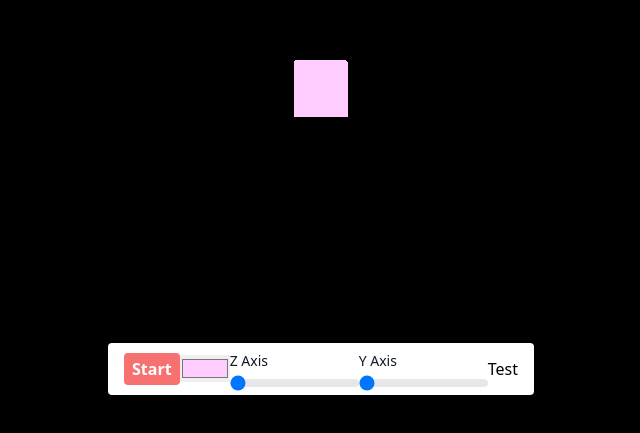
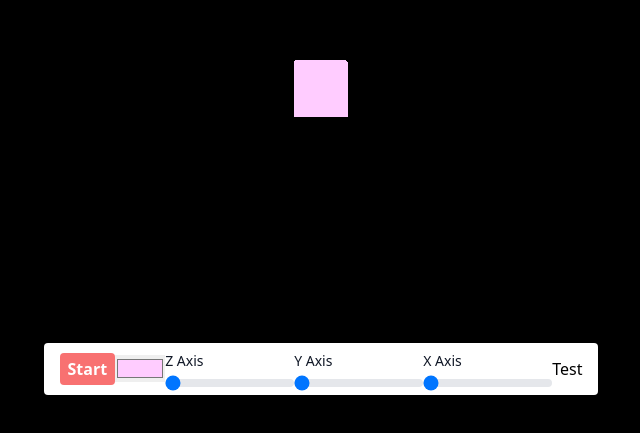
Before and after one commit to LaupWing/vite-typescript-threejs-basic-cube, a website built with Vite: page index.html in a window 1280 px wide. Shown: the part 365-798 px from the top of the page, without its empty margins (319-959 px from the left). Built offline with nearby package versions, Linux system fonts and the light colour scheme.

Commit message:
added x axis

```diff
--- a/index.html
+++ b/index.html
@@ -56,6 +56,23 @@
                class="w-full h-2 bg-gray-200 rounded-lg appearance-none cursor-pointer dark:bg-gray-700"
             >
          </li>
+         <li class="flex flex-col">
+            <label
+               for="xAxis"
+               class="block mb-2 text-sm font-medium text-gray-900 "
+            >
+               X Axis
+            </label>
+            <input
+               id="xAxis"
+               type="range"
+               value="1"
+               min="1"
+               max="3"
+               step="0.2"
+               class="w-full h-2 bg-gray-200 rounded-lg appearance-none cursor-pointer dark:bg-gray-700"
+            >
+         </li>
          <li>Test</li>
       </ul>
    </div>
--- a/src/Experience/Configuration.ts
+++ b/src/Experience/Configuration.ts
@@ -4,6 +4,7 @@ import Experience from "./Experience"
 export default class Configuration {
     public color: number
     private color_element: HTMLInputElement
+    private x_axis_element: HTMLInputElement
     private z_axis_element: HTMLInputElement
     private y_axis_element: HTMLInputElement
     private z_axis: Number
@@ -15,6 +16,7 @@ export default class Configuration {
         this.color_element = document.querySelector("#color") as HTMLInputElement
         this.z_axis_element = document.querySelector("#zAxis") as HTMLInputElement
         this.y_axis_element = document.querySelector("#yAxis") as HTMLInputElement
+        this.x_axis_element = document.querySelector("#xAxis") as HTMLInputElement
         this.z_axis = 1
         this.x_axis = 1
         this.y_axis = 1
@@ -28,6 +30,7 @@ export default class Configuration {
         this.color_element.addEventListener("change", this.updateColor.bind(this))
         this.z_axis_element.addEventListener("change", this.updateSize.bind(this))
         this.y_axis_element.addEventListener("change", this.updateSize.bind(this))
+        this.x_axis_element.addEventListener("change", this.updateSize.bind(this))
     }
 
     updateSize(e: Event)
```
